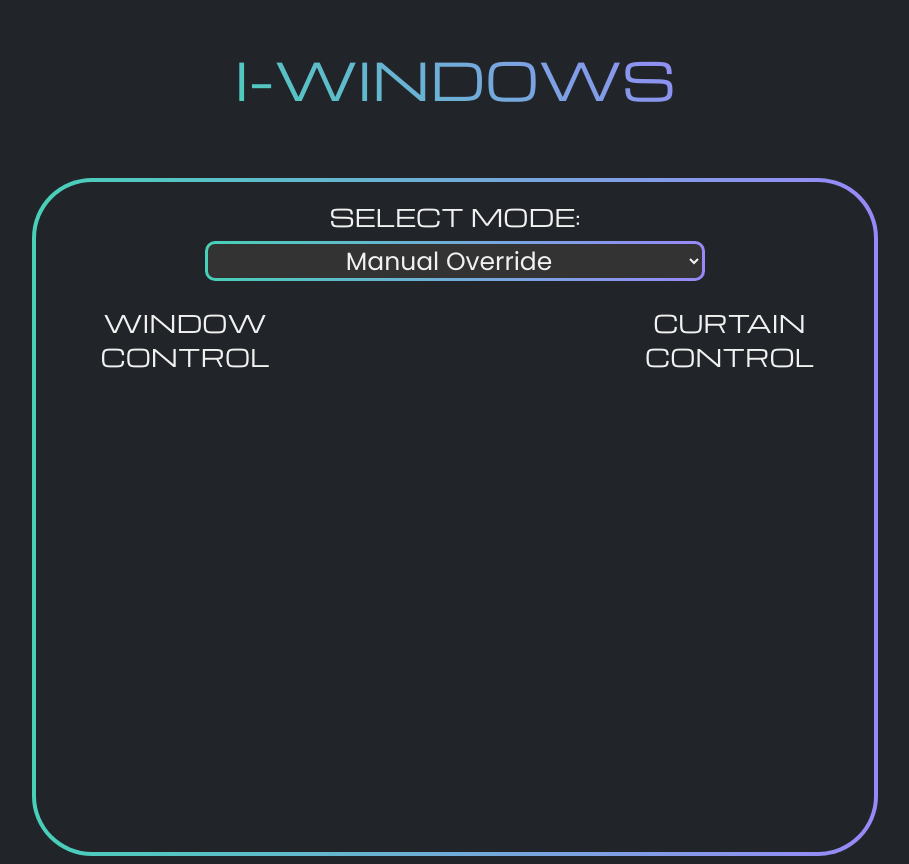
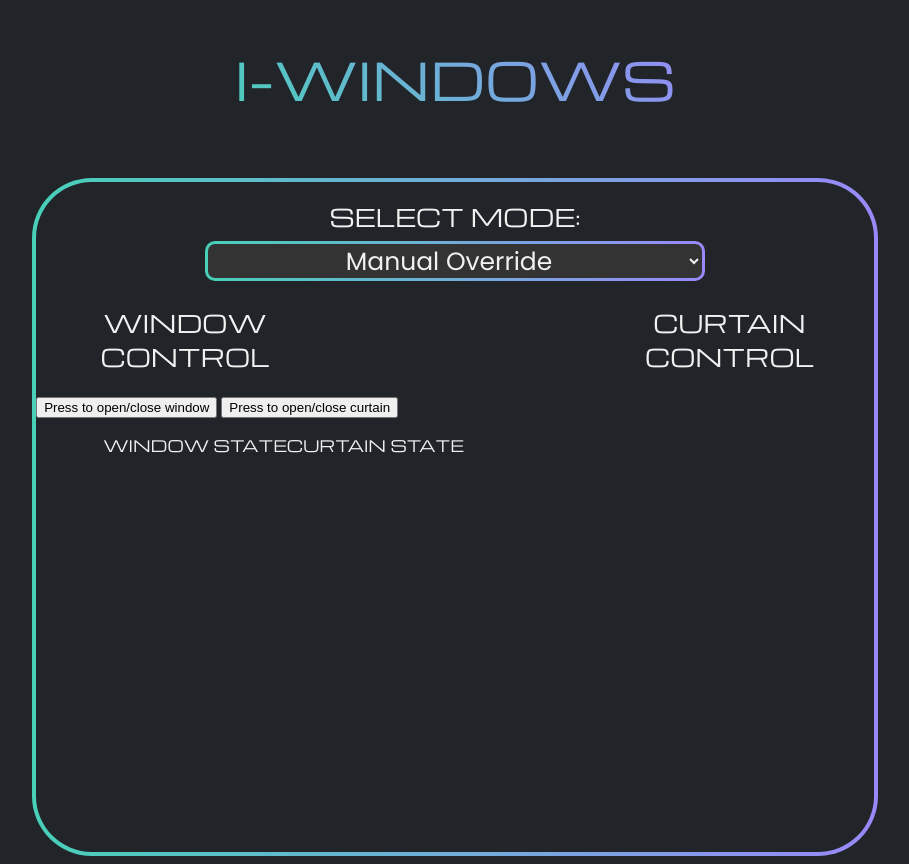
Before and after one commit to ToastyTurnip/WeWindows, a SvelteKit app: page /Home in a window 1280 px wide. Shown: the whole page, without its empty margins (185-1094 px from the left). Built offline with nearby package versions, Linux system fonts and the light colour scheme.

Commit message:
Added labels for homepage

```diff
--- a/src/routes/Home/+page.svelte
+++ b/src/routes/Home/+page.svelte
@@ -30,10 +30,13 @@
             </div>
 
             <div class="toggleBtn">
-                <div class="windowSwitch">
-                    <input type="checkbox">
-                    <span class="slider round"></span>
-                </div>
+                <button class="windowCtrl">Press to open/close window</button>
+                <button class="curtainCtrl">Press to open/close curtain</button>
+            </div>
+
+            <div class="stateLabel">
+                <p class="windowState">WINDOW STATE</p>
+                <p class="curtainState">CURTAIN STATE</p>
             </div>
         </div>
     </div>
@@ -45,27 +48,6 @@
 
 <svelte:head>
     <style>
-        .windowSwitch {
-            position: relative;
-            display: inline-block;
-            width: 60px;
-            height: 34px;
-        }
-
-        .windowSwitch input {
-            opacity: 0;
-            width: 0;
-            height: 0;
-        }
-
-        .slider.round {
-            border-radius: 34px;
-        }
-
-        .slider.round:before {
-            border-radius: 50%;
-        }
-
         html {
             max-width: 100%;
             min-height: 100%;
@@ -134,6 +116,18 @@
         font-size: 150%;
     }
 
+    .stateLabel {
+
+        font-family: "Michroma";
+        font-size: 1.22vw;
+        color: #f1f1f1;
+        display: flex;
+    }
+
+    .windowState {
+        margin-left: 8%;
+    }
+
 
 
 </style>
```
